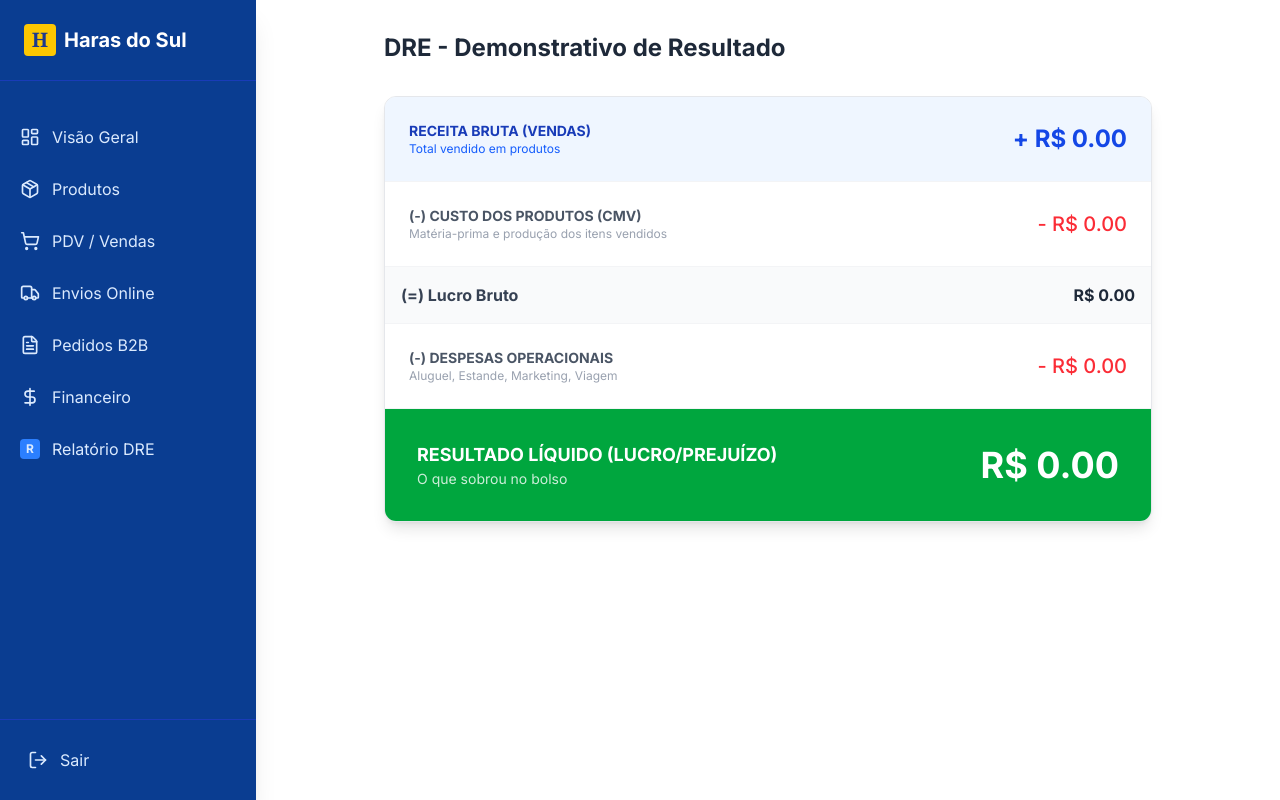
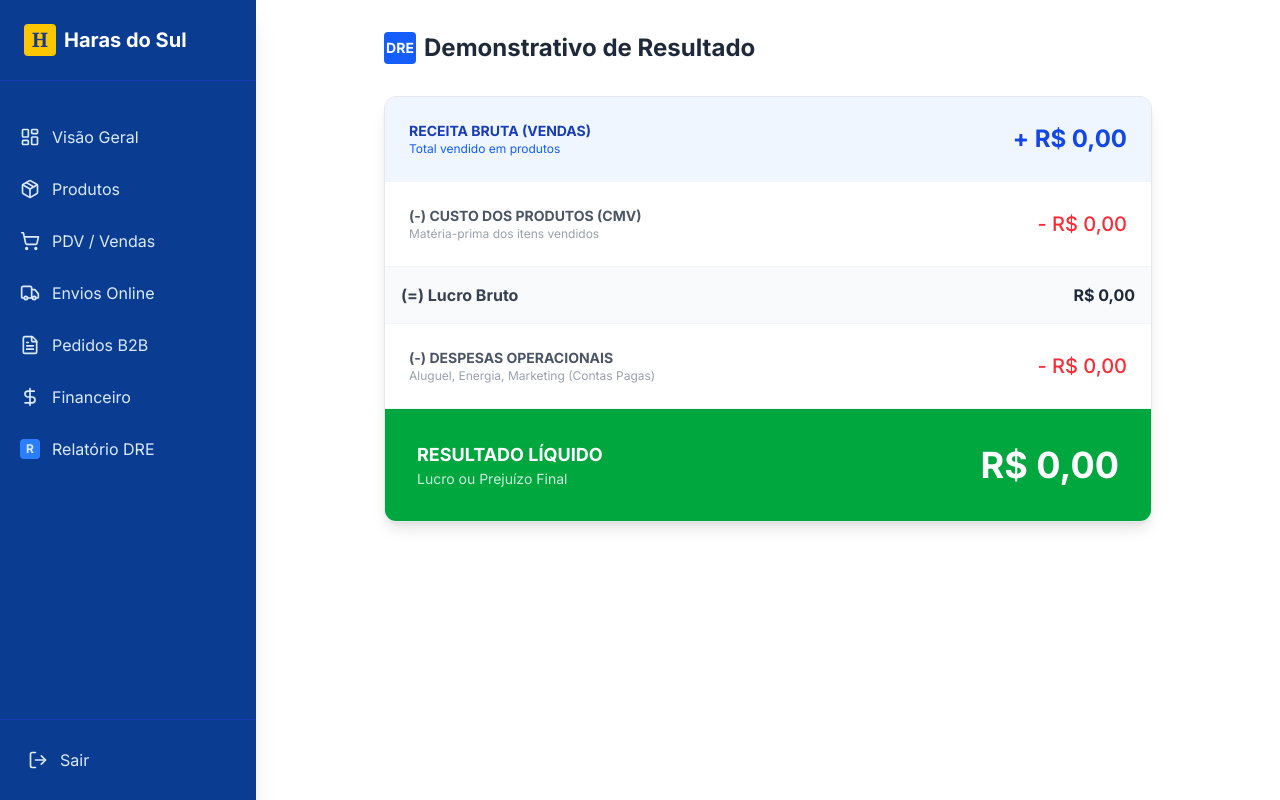
Before and after one commit to Lucasschmitt1801/sistema-erp-agrotech, a Next.js app: page /relatorios in a window 1280 px wide. Built offline with nearby package versions, Linux system fonts and the light colour scheme; no server answers; the database is empty.

Commit message:
relatorios

```diff
--- a/app/relatorios/page.tsx
+++ b/app/relatorios/page.tsx
@@ -4,7 +4,13 @@ import { useEffect, useState } from 'react'
 import { supabase } from '@/lib/supabase'
 
 export default function DRE() {
-  const [dados, setDados] = useState({ receita: 0, custoProdutos: 0, despesas: 0, lucro: 0 })
+  const [dados, setDados] = useState({
+    receita: 0,
+    custoProdutos: 0,
+    despesas: 0,
+    outrasReceitas: 0, // Novo campo para Entradas do Financeiro
+    lucro: 0
+  })
   const [loading, setLoading] = useState(true)
 
   useEffect(() => {
@@ -14,40 +20,53 @@ export default function DRE() {
   async function calcularDRE() {
     setLoading(true)
 
-    // 1. Receita Total (Soma das Vendas)
+    // 1. Receita Bruta (Soma das Vendas)
     const { data: vendas } = await supabase.from('vendas').select('valor_total')
     const receita = vendas?.reduce((acc, v) => acc + v.valor_total, 0) || 0
 
     // 2. Custo dos Produtos Vendidos (CMV)
-    // Precisamos pegar os itens vendidos e multiplicar pelo preço de CUSTO original
     const { data: itensVendidos } = await supabase.from('venda_itens').select('quantidade, produtos(preco_custo)')
 
     let custoProd = 0
     itensVendidos?.forEach((item: any) => {
-      // item.produtos pode ser um array ou objeto dependendo da resposta, garantimos aqui
       const custoUnitario = item.produtos?.preco_custo || 0
       custoProd += (item.quantidade * custoUnitario)
     })
 
-    // 3. Despesas Operacionais (Gastos lançados)
-    const { data: gastos } = await supabase.from('despesas').select('valor')
-    const totalDespesas = gastos?.reduce((acc, g) => acc + g.valor, 0) || 0
+    // 3. Financeiro (Separar Entradas de Saídas)
+    const { data: lancamentos } = await supabase.from('despesas').select('valor, tipo')
+
+    let totalDespesas = 0
+    let totalOutrasReceitas = 0
+
+    lancamentos?.forEach((item: any) => {
+        if (item.tipo === 'SAIDA') {
+            totalDespesas += item.valor
+        } else if (item.tipo === 'ENTRADA') {
+            totalOutrasReceitas += item.valor
+        }
+    })
 
     // 4. Resultado Final
+    // Fórmula: Vendas - Custos - Despesas + Outras Receitas
     setDados({
       receita,
       custoProdutos: custoProd,
       despesas: totalDespesas,
-      lucro: receita - custoProd - totalDespesas
+      outrasReceitas: totalOutrasReceitas,
+      lucro: receita - custoProd - totalDespesas + totalOutrasReceitas
     })
     setLoading(false)
   }
 
-  if (loading) return <div className="p-8 text-center">Calculando resultados...</div>
+  if (loading) return <div className="p-8 text-center text-gray-500">Calculando resultados...</div>
 
   return (
-    <div className="max-w-3xl mx-auto">
-      <h1 className="text-2xl font-bold text-gray-800 mb-8">DRE - Demonstrativo de Resultado</h1>
+    <div className="max-w-3xl mx-auto text-gray-800">
+      <h1 className="text-2xl font-bold mb-8 flex items-center gap-2">
+        <div className="bg-blue-600 text-white w-8 h-8 flex items-center justify-center rounded text-sm">DRE</div>
+        Demonstrativo de Resultado
+      </h1>
 
       <div className="bg-white rounded-xl shadow-lg overflow-hidden border border-gray-200">
 
@@ -57,40 +76,51 @@ export default function DRE() {
             <p className="text-sm font-bold text-blue-800 uppercase">Receita Bruta (Vendas)</p>
             <p className="text-xs text-blue-600">Total vendido em produtos</p>
           </div>
-          <span className="text-2xl font-bold text-blue-700">+ R$ {dados.receita.toFixed(2)}</span>
+          <span className="text-2xl font-bold text-blue-700">+ R$ {dados.receita.toLocaleString('pt-BR', {minimumFractionDigits: 2})}</span>
         </div>
 
         {/* Custos Variáveis */}
         <div className="p-6 border-b border-gray-100 flex justify-between items-center">
           <div>
             <p className="text-sm font-bold text-gray-600 uppercase">(-) Custo dos Produtos (CMV)</p>
-            <p className="text-xs text-gray-400">Matéria-prima e produção dos itens vendidos</p>
+            <p className="text-xs text-gray-400">Matéria-prima dos itens vendidos</p>
           </div>
-          <span className="text-xl font-medium text-red-500">- R$ {dados.custoProdutos.toFixed(2)}</span>
+          <span className="text-xl font-medium text-red-500">- R$ {dados.custoProdutos.toLocaleString('pt-BR', {minimumFractionDigits: 2})}</span>
         </div>
 
-        {/* Margem de Contribuição */}
+        {/* Lucro Bruto */}
         <div className="p-4 bg-gray-50 border-b border-gray-100 flex justify-between items-center">
           <span className="font-bold text-gray-700">(=) Lucro Bruto</span>
-          <span className="font-bold text-gray-800">R$ {(dados.receita - dados.custoProdutos).toFixed(2)}</span>
+          <span className="font-bold text-gray-800">R$ {(dados.receita - dados.custoProdutos).toLocaleString('pt-BR', {minimumFractionDigits: 2})}</span>
         </div>
 
         {/* Despesas Operacionais */}
         <div className="p-6 border-b border-gray-100 flex justify-between items-center">
           <div>
             <p className="text-sm font-bold text-gray-600 uppercase">(-) Despesas Operacionais</p>
-            <p className="text-xs text-gray-400">Aluguel, Estande, Marketing, Viagem</p>
+            <p className="text-xs text-gray-400">Aluguel, Energia, Marketing (Contas Pagas)</p>
           </div>
-          <span className="text-xl font-medium text-red-500">- R$ {dados.despesas.toFixed(2)}</span>
+          <span className="text-xl font-medium text-red-500">- R$ {dados.despesas.toLocaleString('pt-BR', {minimumFractionDigits: 2})}</span>
         </div>
+
+        {/* Outras Receitas (CORREÇÃO AQUI) */}
+        {dados.outrasReceitas > 0 && (
+            <div className="p-6 border-b border-gray-100 flex justify-between items-center bg-green-50">
+            <div>
+                <p className="text-sm font-bold text-green-800 uppercase">(+) Outras Receitas</p>
+                <p className="text-xs text-green-600">Entradas financeiras diversas</p>
+            </div>
+            <span className="text-xl font-medium text-green-600">+ R$ {dados.outrasReceitas.toLocaleString('pt-BR', {minimumFractionDigits: 2})}</span>
+            </div>
+        )}
 
         {/* RESULTADO FINAL */}
         <div className={`p-8 flex justify-between items-center ${dados.lucro >= 0 ? 'bg-green-600' : 'bg-red-600'} text-white`}>
           <div>
-            <p className="text-lg font-bold uppercase">Resultado Líquido (Lucro/Prejuízo)</p>
-            <p className="text-sm opacity-80">O que sobrou no bolso</p>
+            <p className="text-lg font-bold uppercase">Resultado Líquido</p>
+            <p className="text-sm opacity-80">Lucro ou Prejuízo Final</p>
           </div>
-          <span className="text-4xl font-bold">R$ {dados.lucro.toFixed(2)}</span>
+          <span className="text-4xl font-bold">R$ {dados.lucro.toLocaleString('pt-BR', {minimumFractionDigits: 2})}</span>
         </div>
 
       </div>
```
